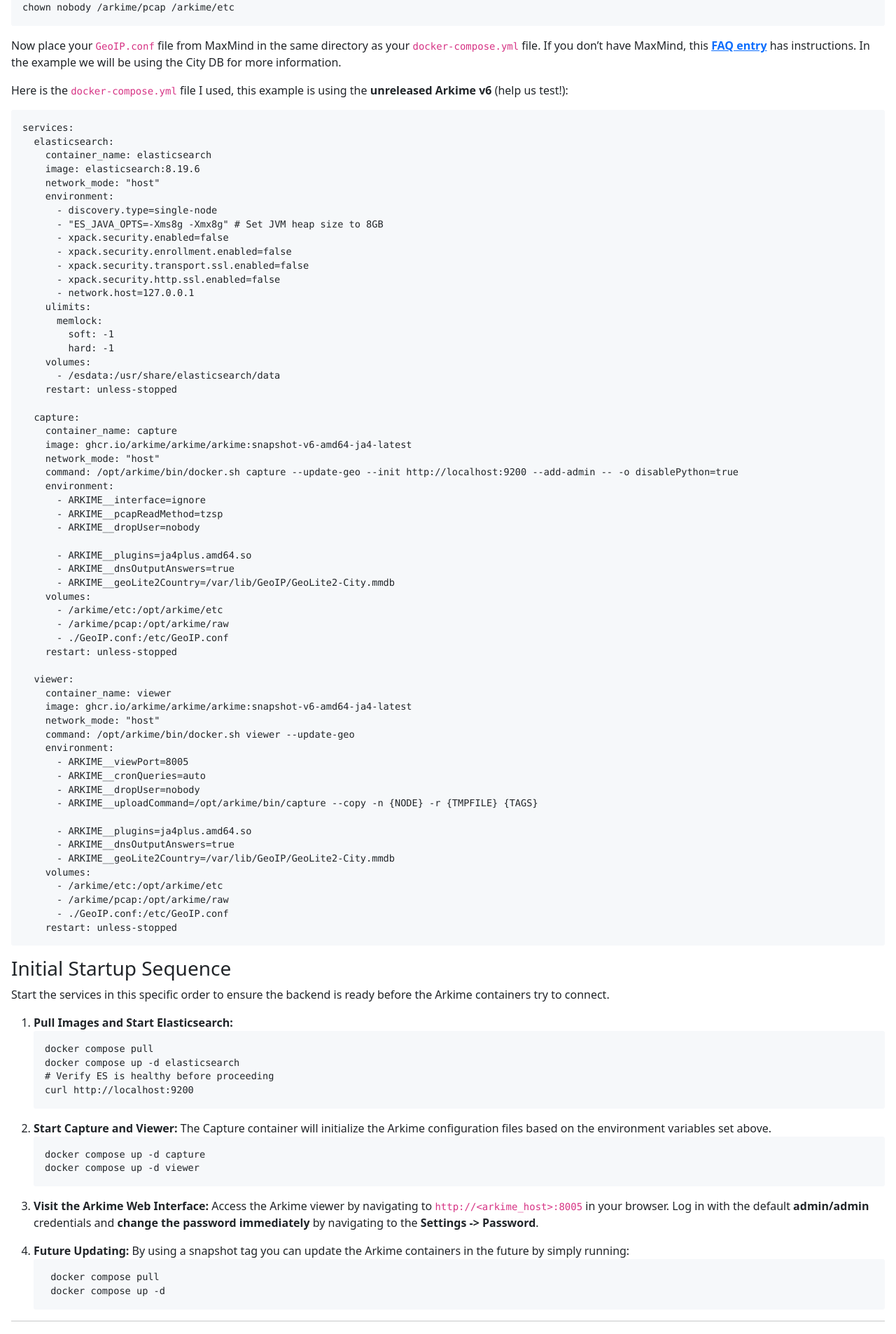
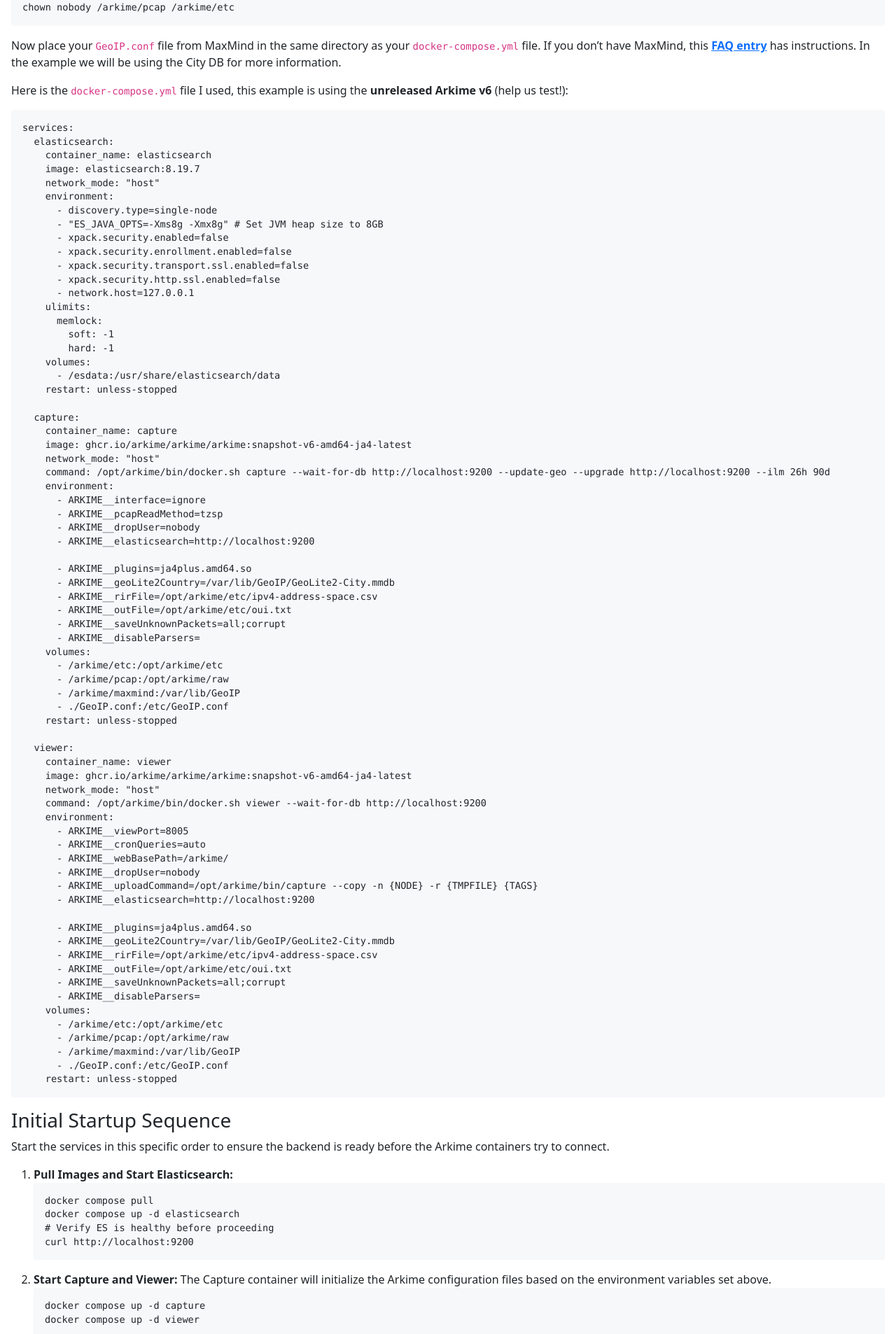
Before and after one commit to arkime/arkimeweb, a Jekyll site: the page built from _wiki/udr7.md, in a window 1280 px wide. Shown: the part 501-2407 px from the top of the page at 70% size. Built offline with Jekyll 4.4.1, drawn with Linux system fonts in a browser that asks for light colours.

Commit message:
update to match install

````diff
--- a/_wiki/udr7.md
+++ b/_wiki/udr7.md
@@ -37,7 +37,7 @@
 services:
   elasticsearch:
     container_name: elasticsearch
-    image: elasticsearch:8.19.6
+    image: elasticsearch:8.19.7
     network_mode: "host"
     environment:
       - discovery.type=single-node
@@ -59,18 +59,23 @@
     container_name: capture
     image: ghcr.io/arkime/arkime/arkime:snapshot-v6-amd64-ja4-latest
     network_mode: "host"
-    command: /opt/arkime/bin/docker.sh capture --update-geo --init http://localhost:9200 --add-admin -- -o disablePython=true
+    command: /opt/arkime/bin/docker.sh capture --wait-for-db http://localhost:9200 --update-geo --upgrade http://localhost:9200 --ilm 26h 90d
     environment:
       - ARKIME__interface=ignore
       - ARKIME__pcapReadMethod=tzsp
       - ARKIME__dropUser=nobody
+      - ARKIME__elasticsearch=http://localhost:9200
 
       - ARKIME__plugins=ja4plus.amd64.so
-      - ARKIME__dnsOutputAnswers=true
       - ARKIME__geoLite2Country=/var/lib/GeoIP/GeoLite2-City.mmdb
+      - ARKIME__rirFile=/opt/arkime/etc/ipv4-address-space.csv
+      - ARKIME__outFile=/opt/arkime/etc/oui.txt
+      - ARKIME__saveUnknownPackets=all;corrupt
+      - ARKIME__disableParsers=
     volumes:
       - /arkime/etc:/opt/arkime/etc
       - /arkime/pcap:/opt/arkime/raw
+      - /arkime/maxmind:/var/lib/GeoIP
       - ./GeoIP.conf:/etc/GeoIP.conf
     restart: unless-stopped
 
@@ -78,19 +83,25 @@
     container_name: viewer
     image: ghcr.io/arkime/arkime/arkime:snapshot-v6-amd64-ja4-latest
     network_mode: "host"
-    command: /opt/arkime/bin/docker.sh viewer --update-geo
+    command: /opt/arkime/bin/docker.sh viewer --wait-for-db http://localhost:9200
     environment:
       - ARKIME__viewPort=8005
       - ARKIME__cronQueries=auto
+      - ARKIME__webBasePath=/arkime/
       - ARKIME__dropUser=nobody
       - ARKIME__uploadCommand=/opt/arkime/bin/capture --copy -n {NODE} -r {TMPFILE} {TAGS}
+      - ARKIME__elasticsearch=http://localhost:9200
 
       - ARKIME__plugins=ja4plus.amd64.so
-      - ARKIME__dnsOutputAnswers=true
       - ARKIME__geoLite2Country=/var/lib/GeoIP/GeoLite2-City.mmdb
+      - ARKIME__rirFile=/opt/arkime/etc/ipv4-address-space.csv
+      - ARKIME__outFile=/opt/arkime/etc/oui.txt
+      - ARKIME__saveUnknownPackets=all;corrupt
+      - ARKIME__disableParsers=
     volumes:
       - /arkime/etc:/opt/arkime/etc
       - /arkime/pcap:/opt/arkime/raw
+      - /arkime/maxmind:/var/lib/GeoIP
       - ./GeoIP.conf:/etc/GeoIP.conf
     restart: unless-stopped
 ```
````
